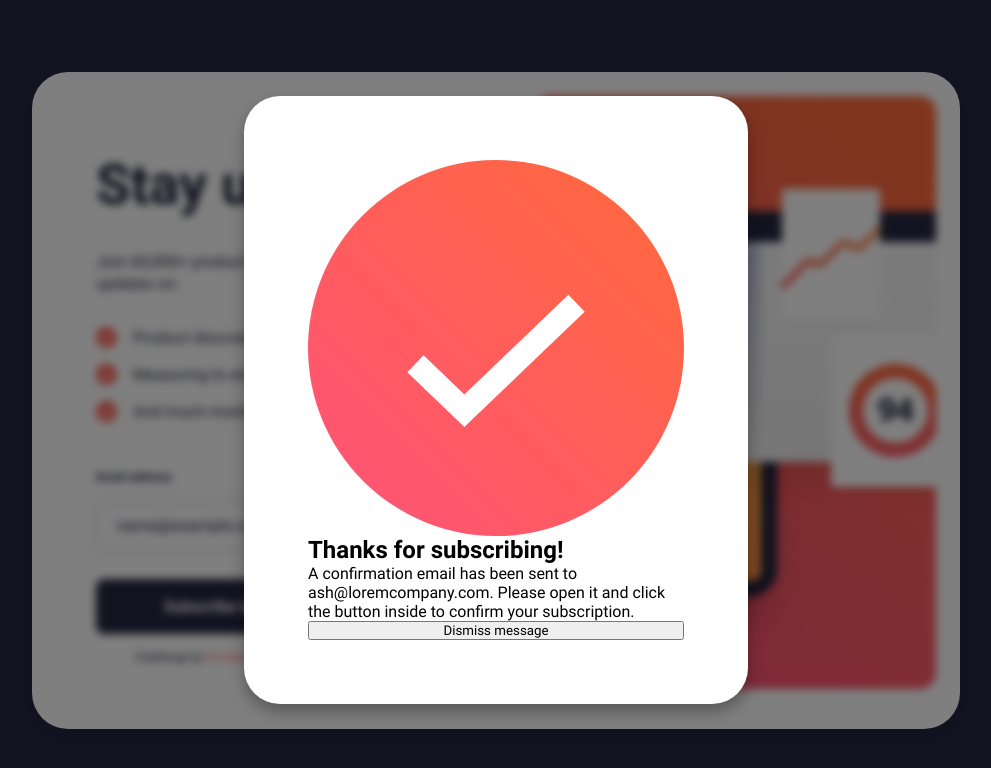
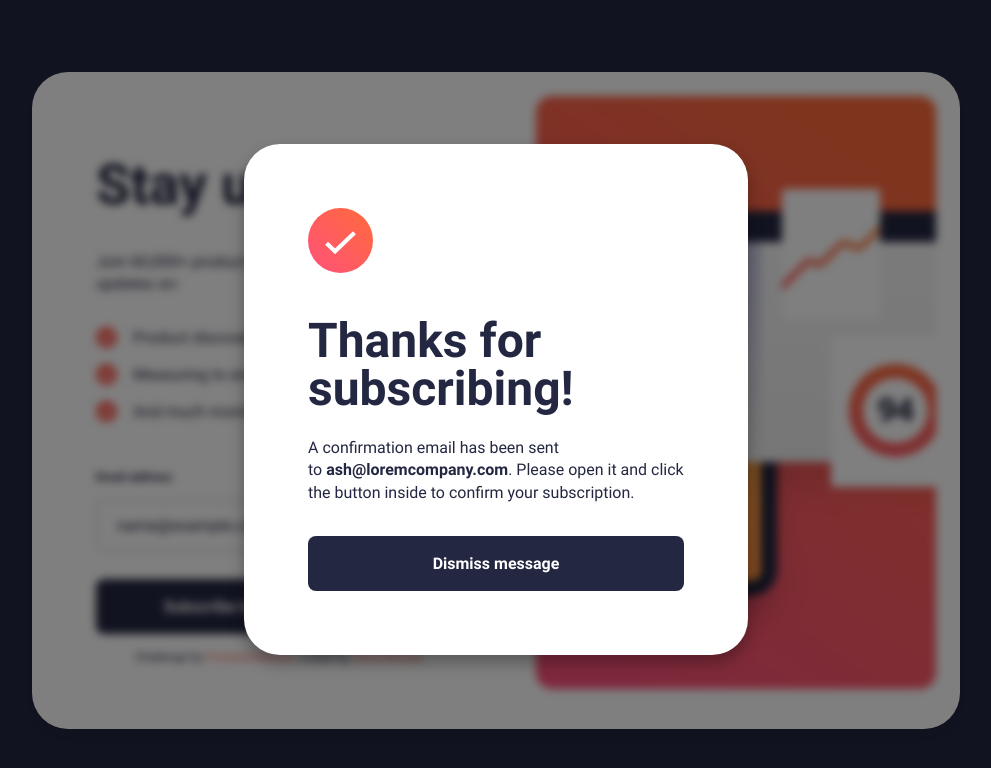
Before and after one commit to Hileene/newsletter-app, a React (Create React App) app in the folder frontend/: page / in a window 1280 px wide. Both pictures are taken after typing "name@example.com" into the empty fields and a click on the button "Subscribe to monthly newsletter". Shown: the top 768 px of the page, without its empty margins (144-1135 px from the left). Built offline with nearby package versions, Linux system fonts and the light colour scheme.

Commit message:
Updated the structure of the Success composant

```diff
--- a/frontend/src/components/Success/Success.jsx
+++ b/frontend/src/components/Success/Success.jsx
@@ -5,13 +5,18 @@ import './success.css'
 function Success({ onDismiss }) {
   return (
     <div className="success-container">
-      <img src={SuccessIcon} alt="Success Icon" />
-      <h1>Thanks for subscribing!</h1>
-      <p>
-        A confirmation email has been sent to ash@loremcompany.com. Please open
-        it and click the button inside to confirm your subscription.
-      </p>
-      <button className="dismiss-btn" onClick={onDismiss}>
+      <div className="success-content">
+        <img className="success-icon" src={SuccessIcon} alt="Success Icon" />
+        <div>
+          <h1 className="success-heading">Thanks for subscribing!</h1>
+          <p className="newsletter-text">
+            A confirmation email has been sent to&nbsp;
+            <strong>ash@loremcompany.com</strong>. Please open it and click the
+            button inside to confirm your subscription.
+          </p>
+        </div>
+      </div>
+      <button className="btn" onClick={onDismiss}>
         Dismiss message
       </button>
     </div>
```
